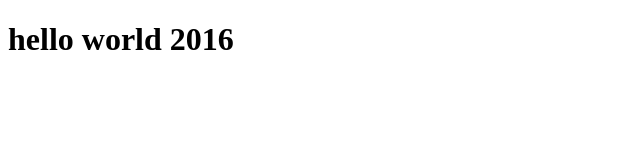
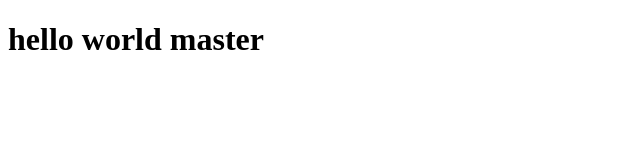
Before and after one commit to vickyzhu/testGit, a plain HTML site: page index.html in a window 1280 px wide. Shown: the whole page, without its empty margins (0-640 px from the left). Drawn offline with Linux system fonts and the light colour scheme.

Commit message:
second commit

```diff
--- a/index.html
+++ b/index.html
@@ -8,6 +8,6 @@
     <title>Document</title>
 </head>
 <body>
-<h1>hello world 2016</h1>
+<h1>hello world master</h1>
 </body>
 </html>
```
